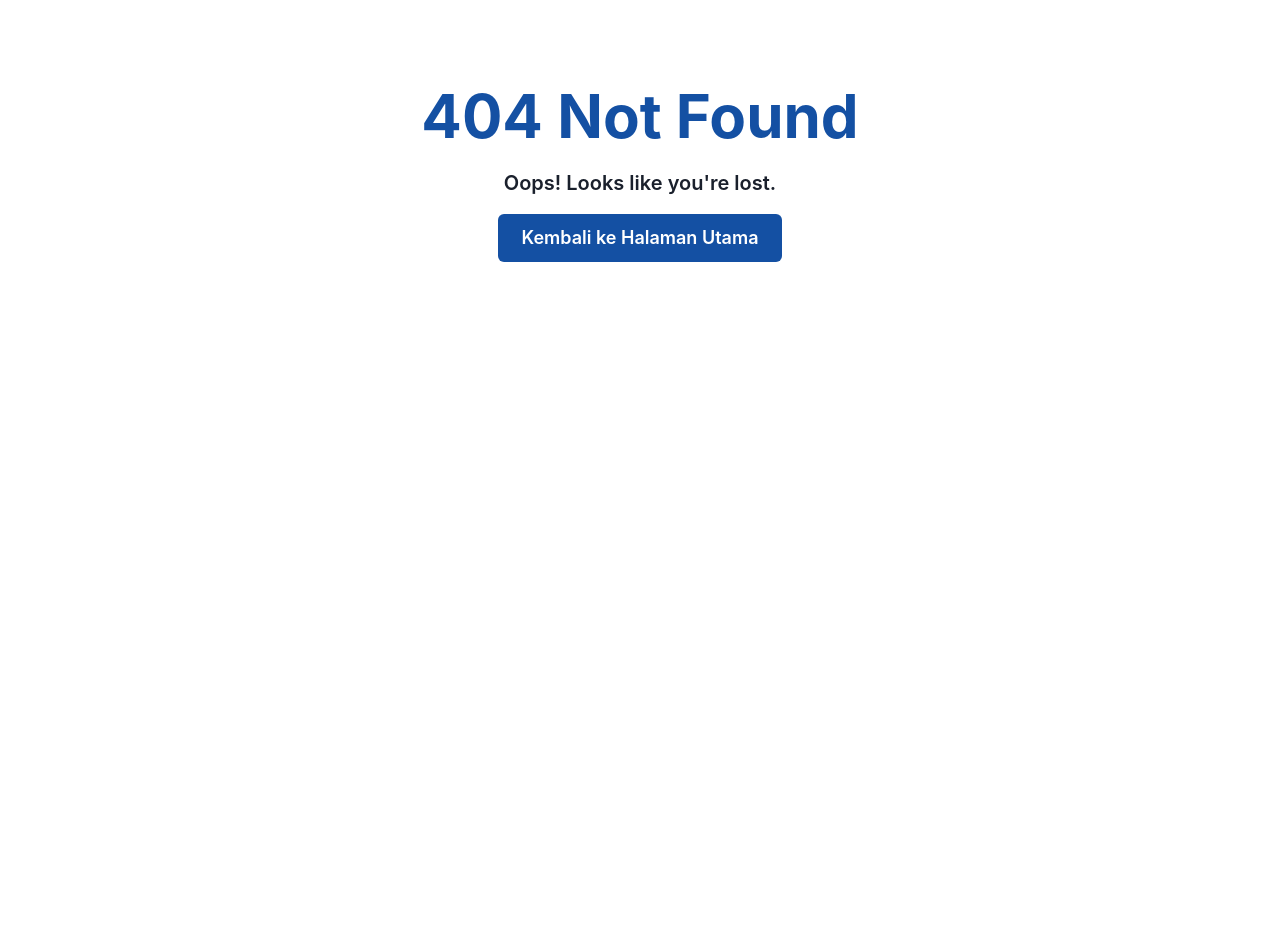
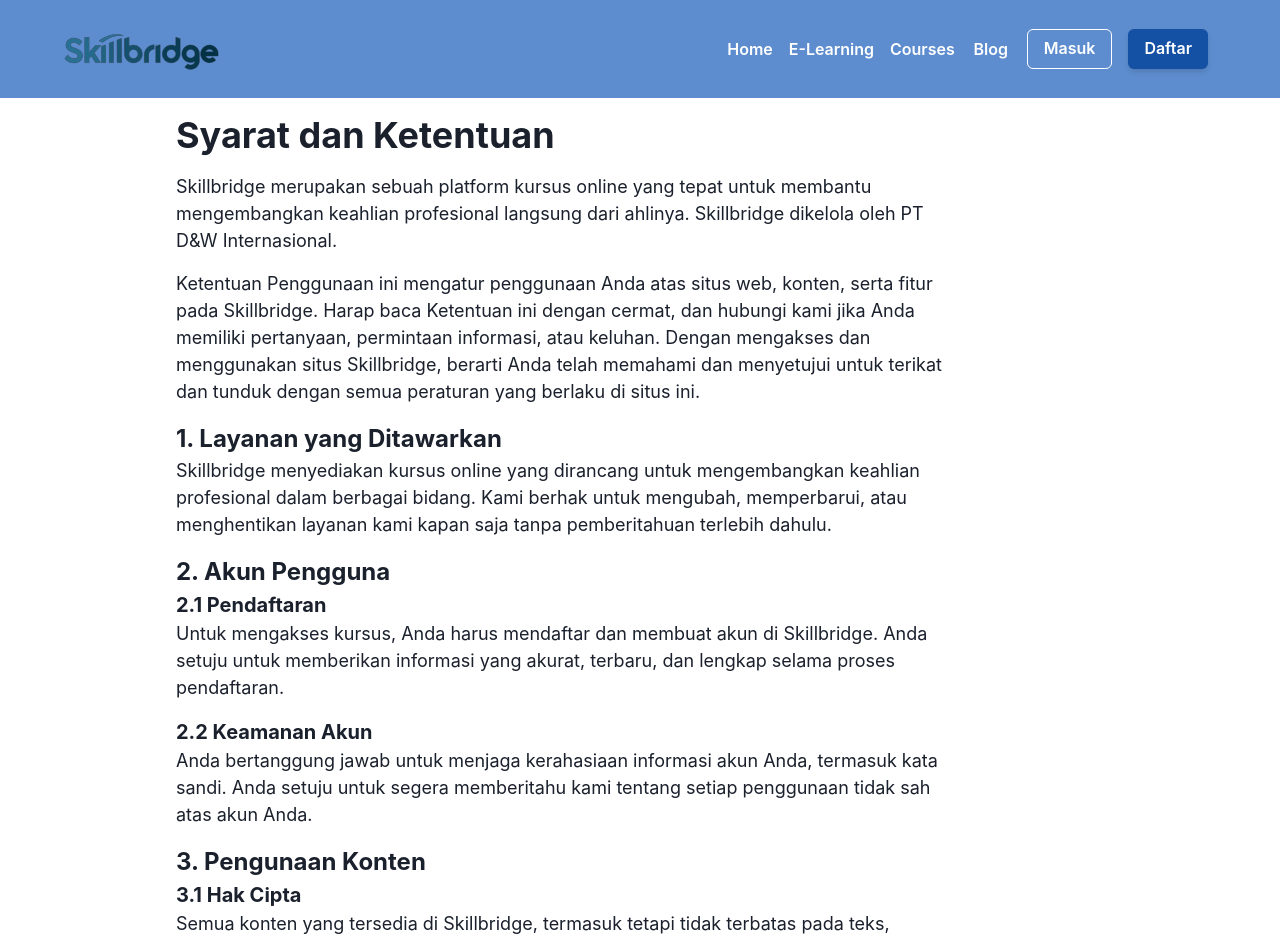
Before and after one commit to winbiz-project/online_course_fe, a React (Vite) app: page /terms in a window 1280 px wide. Before the commit this address had no page. Shown: the top 941 px of the page. Before the commit the page ends 800 px from the top, so only its background shows below. Built offline with nearby package versions, Linux system fonts and the light colour scheme.

Commit message:
feat: add Syarat dan Ketentuan Page and routing Syarat dan Ketentuan on footer to the page

```diff
--- a/src/components/footer.jsx
+++ b/src/components/footer.jsx
@@ -338,7 +338,7 @@
                         </Text>
                         <Flex direction="column">
                             <Link href="#">FAQ</Link>
-                            <Link href="#">Syarat dan Ketentuan</Link>
+                            <Link href="/terms">Syarat dan Ketentuan</Link>
                             <Link href="#">Ketentuan Privasi</Link>
                         </Flex>
                         </Box>
--- /dev/null
+++ b/src/pages/terms/index.jsx
@@ -0,0 +1,147 @@
+import Layout from "@/components/layout";
+import { HStack, Box, Text, Heading, UnorderedList, ListItem, Link, Image } from "@chakra-ui/react";
+import LogoWhatsapp from "@/assets/images/logo_whatsapp.png";
+
+const Terms = () => {
+  return (
+    <Layout>
+        <Box p={4} maxW="800px" mx="40">
+            <Heading as="h1" size="xl" mb={4}>
+                Syarat dan Ketentuan
+            </Heading>
+            <Text fontSize="lg" mb={4}>
+                Skillbridge merupakan sebuah platform kursus online yang tepat untuk membantu mengembangkan keahlian profesional langsung dari ahlinya. Skillbridge dikelola oleh PT D&W Internasional.
+            </Text>
+            <Text fontSize="lg" mb={4}>
+                Ketentuan Penggunaan ini mengatur penggunaan Anda atas situs web, konten, serta fitur pada Skillbridge. Harap baca Ketentuan ini dengan cermat, dan hubungi kami jika Anda memiliki pertanyaan, permintaan informasi, atau keluhan. Dengan mengakses dan menggunakan situs Skillbridge, berarti Anda telah memahami dan menyetujui untuk terikat dan tunduk dengan semua peraturan yang berlaku di situs ini.
+            </Text>
+            <Text as="b" fontSize="2xl" mb={4}>
+                1. Layanan yang Ditawarkan
+            </Text>
+            <Text fontSize="lg" mb={4}>
+                Skillbridge menyediakan kursus online yang dirancang untuk mengembangkan keahlian profesional dalam berbagai bidang. Kami berhak untuk mengubah, memperbarui, atau menghentikan layanan kami kapan saja tanpa pemberitahuan terlebih dahulu.
+            </Text>
+            <Text as="b" fontSize="2xl" mb={4}>
+                2. Akun Pengguna
+            </Text>
+            <Box>
+                <Text as="b" fontSize="xl" mb={4}>
+                    2.1 Pendaftaran
+                </Text>
+                <Text fontSize="lg" mb={4}>
+                    Untuk mengakses kursus, Anda harus mendaftar dan membuat akun di Skillbridge. Anda setuju untuk memberikan informasi yang akurat, terbaru, dan lengkap selama proses pendaftaran.
+                </Text>
+            </Box>
+            <Box>
+                <Text as="b" fontSize="xl" mb={4}>
+                    2.2 Keamanan Akun
+                </Text>
+                <Text fontSize="lg" mb={4}>
+                    Anda bertanggung jawab untuk menjaga kerahasiaan informasi akun Anda, termasuk kata sandi. Anda setuju untuk segera memberitahu kami tentang setiap penggunaan tidak sah atas akun Anda.
+                </Text>
+            </Box>
+            <Text as="b" fontSize="2xl" mb={4}>
+                3. Pengunaan Konten
+            </Text>
+            <Box>
+                <Text as="b" fontSize="xl" mb={4}>
+                    3.1 Hak Cipta
+                </Text>
+                <Text fontSize="lg" mb={4}>
+                    Semua konten yang tersedia di Skillbridge, termasuk tetapi tidak terbatas pada teks, grafik, logo, dan video, dilindungi oleh hak cipta dan hak kekayaan intelektual lainnya. Anda tidak diperbolehkan untuk menyalin, mendistribusikan, atau menggunakan konten kami tanpa izin tertulis dari kami.
+                </Text>
+            </Box>
+            <Box>
+                <Text as="b" fontSize="xl" mb={4}>
+                    3.2 Lisensi Pengguna
+                </Text>
+                <Text fontSize="lg" mb={4}>
+                    Kami memberikan Anda lisensi terbatas, tidak eksklusif, tidak dapat dialihkan, dan dapat dicabut untuk mengakses dan menggunakan konten kursus kami untuk penggunaan pribadi dan non-komersial.
+                </Text>
+            </Box>
+            <Text as="b" fontSize="2xl" mb={4}>
+                4. Pembayaran dan Langganan
+            </Text>
+            <Box>
+                <Text as="b" fontSize="xl" mb={4}>
+                    4.1 Harga dan Pembayaran
+                </Text>
+                <Text fontSize="lg" mb={4}>
+                    Harga untuk kursus kami tercantum di situs web dan dapat berubah sewaktu-waktu. Pembayaran dilakukan melalui metode yang tersedia di situs web kami.
+                </Text>
+            </Box>
+            <Box>
+                <Text as="b" fontSize="xl" mb={4}>
+                    4.2 Kebijakan Pengembalian Dana
+                </Text>
+                <Text fontSize="lg" mb={4}>
+                    Pengembalian dana hanya berlaku jika terjadi kesalahan teknis yang sepenuhnya berada di bawah kendali Skillbridge dan menyebabkan gangguan layanan. Kesalahan teknis yang memenuhi syarat untuk pengembalian dana termasuk, namun tidak terbatas pada, masalah server, gangguan sistem, atau gangguan teknis serupa yang disebabkan oleh Skillbridge. Pengembalian dana tidak berlaku jika masalah atau kesalahan terjadi akibat tindakan atau kelalaian pengguna, seperti memilih produk yang tidak sesuai, kesalahan saat mengisi data pribadi, atau memasukkan alamat email yang tidak benar.
+                </Text>
+                <Text fontSize="lg" mb={4}>
+                    Jika Anda mengalami kesalahan teknis, Anda dapat menghubungi customer service kami melalui WhatsApp untuk memulai proses pengembalian dana.
+                </Text>
+                <Text fontSize="lg" mb={4}>
+                    Biaya berlangganan, biaya transaksi, dan biaya lainnya yang sudah dibayarkan tidak dapat ditukar, dibatalkan, dikembalikan, diganti, atau ditransfer ke pihak lain.
+                </Text>
+            </Box>
+            <Text as="b" fontSize="2xl" mb={4}>
+                5. Kode Etik Pengguna
+            </Text>
+            <Text fontSize="lg" mb={2}>
+                Anda setuju untuk tidak menggunakan platform ini untuk melakukan hal-hal berikut:
+            </Text>
+            <UnorderedList spacing={3} fontSize="lg" mb={4}>
+            <ListItem>
+                Mengunggah, memposting, atau mengirimkan konten yang melanggar hukum, menyinggung, atau melanggar hak kekayaan intelektual orang lain.
+            </ListItem>
+            <ListItem>
+                Mengunduh, menyimpan, membuat salinan, membagikan, mengunggah ulang, maupun menyebarluaskan dengan cara apapun juga dan media apapun juga isi dari situs web baik tanpa atau dengan mendapatkan keuntungan komersial.
+            </ListItem>
+            <ListItem>
+                Menggunakan Skillbridge dalam kondisi atau cara apapun yang dapat merusak, melumpuhkan, membebani, atau mengganggu server atau jaringan Skillbridge. Anda juga tidak diperbolehkan untuk mengakses layanan, akun pengguna, sistem komputer atau jaringan secara tidak sah, dengan cara hacking, password mining, atau cara tidak sah lainnya.
+            </ListItem>
+            </UnorderedList>
+            <Text as="b" fontSize="2xl" mb={4}>
+                6. Pembatasan Tanggung Jawab
+            </Text>
+            <Text fontSize="lg" mb={4}>
+                Kami tidak bertanggung jawab atas kerugian atau kerusakan yang mungkin timbul dari penggunaan situs kami atau ketidakmampuan untuk mengakses situs kami. Kami juga tidak menjamin bahwa situs kami akan bebas dari kesalahan atau gangguan.
+            </Text>
+            <Text as="b" fontSize="2xl" mb={4}>
+                7. Perubahan Syarat dan Ketentuan
+            </Text>
+            <Text fontSize="lg" mb={4}>
+                Kami berhak untuk mengubah syarat dan ketentuan ini kapan saja. Perubahan akan diberlakukan segera setelah diposting di situs web. Penggunaan berkelanjutan Anda atas situs setelah perubahan menandakan persetujuan Anda terhadap syarat dan ketentuan yang diperbarui.
+            </Text>
+            <Text as="b" fontSize="2xl" mb={4}>
+                8. Hukum yang Berlaku
+            </Text>
+            <Text fontSize="lg" mb={4}>
+                Syarat dan ketentuan ini diatur oleh dan ditafsirkan sesuai dengan hukum yang berlaku di Indonesia. Setiap sengketa yang timbul dari atau terkait dengan syarat dan ketentuan ini akan diselesaikan di pengadilan yang berwenang di Jakarta, Indonesia.
+            </Text>
+            <Text as="b" fontSize="2xl" mb={4}>
+                9. Hubungi Kami
+            </Text>
+            <Text fontSize="lg" mb={4}>
+                Jika Anda memiliki pertanyaan mengenai Ketentuan Layanan ini, Anda dapat menghubungi Kami melalui:
+            </Text>
+            <HStack spacing={4}>
+                <Text fontSize="lg">WhatsApp :</Text>
+                <Link href="https://wa.me/6282295345875">
+                    <HStack>
+                        <Text>+62 822-9534-5875</Text>
+                        <Image
+                            src={LogoWhatsapp}
+                            alt="Logo Whatsapp"
+                            objectFit="cover"
+                            boxSize={"25px"}
+                        />
+                    </HStack>
+                </Link>
+            </HStack>
+        </Box>
+    </Layout>
+  );
+};
+
+export default Terms;
--- a/src/routes/index.jsx
+++ b/src/routes/index.jsx
@@ -20,7 +20,7 @@
 import MyCourses from "@/pages/courses/mycourses";
 import CourseDetailPage from "@/pages/courses/courseDetail";
 import CourseVideo from "@/pages/courses/coursevideo";
-
+import Terms from "@/pages/terms"
 
 export default function Router() {
 
@@ -85,6 +85,10 @@
       path: "*",
       element: <NotFound />,
     },
+    {
+      path: "/terms",
+      element: <Terms />
+    },
   ]);
 
   return <RouterProvider router={router} />;
```
